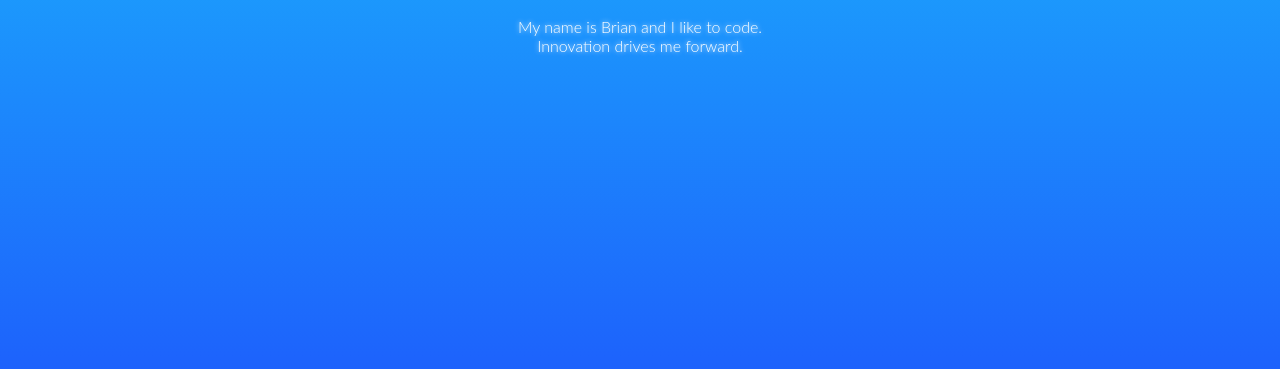
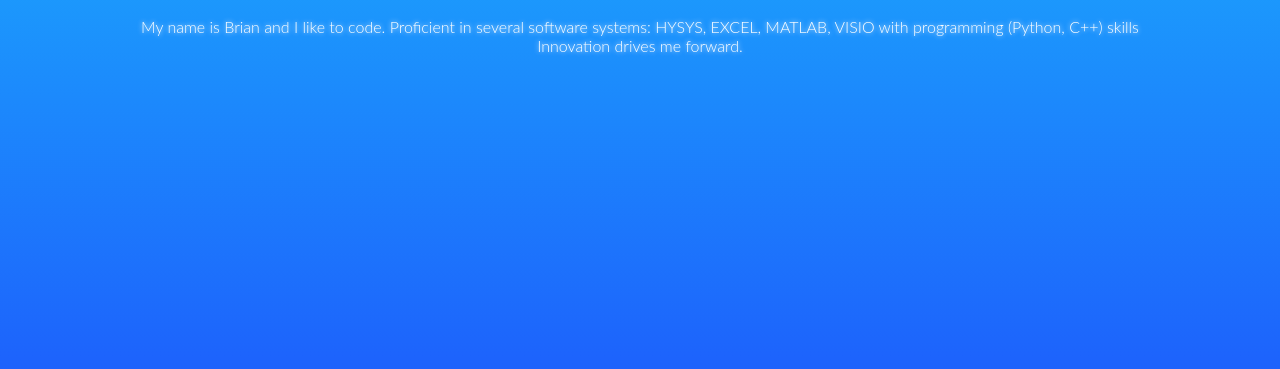
Before and after one commit to Brianhuynh97/profile-page-extra, a plain HTML site: page index.html in a window 1280 px wide. Shown: the part 431-800 px from the top of the page. Drawn offline with Linux system fonts and the light colour scheme.

Commit message:
profile page extra

```diff
--- a/index.html
+++ b/index.html
@@ -22,7 +22,7 @@
       <img class="button rss" src="http://cdn3.iconfinder.com/data/icons/free-social-icons/67/rss_six_gray-128.png" alt="RSS" />
     </div>
     <div class="description">
-      My name is Brian and I like to code.<br>
+      My name is Brian and I like to code. Proficient in several software systems: HYSYS, EXCEL, MATLAB, VISIO with programming (Python, C++) skills<br>
       Innovation drives me forward.
   </div>
 </div>
```
